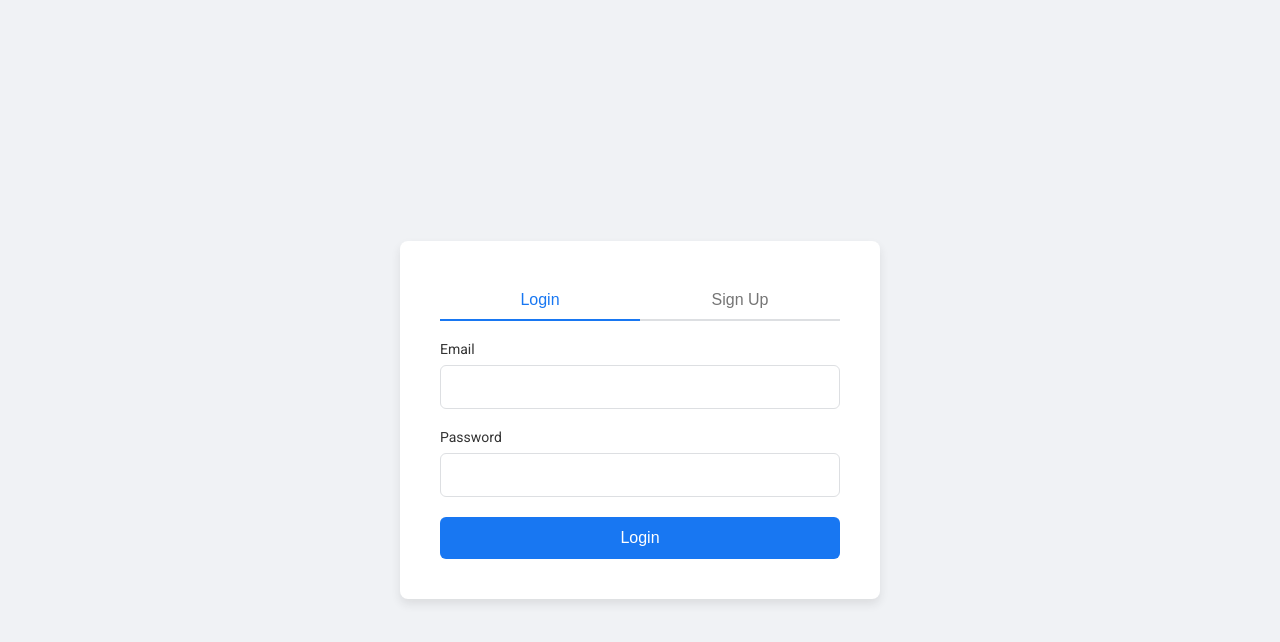
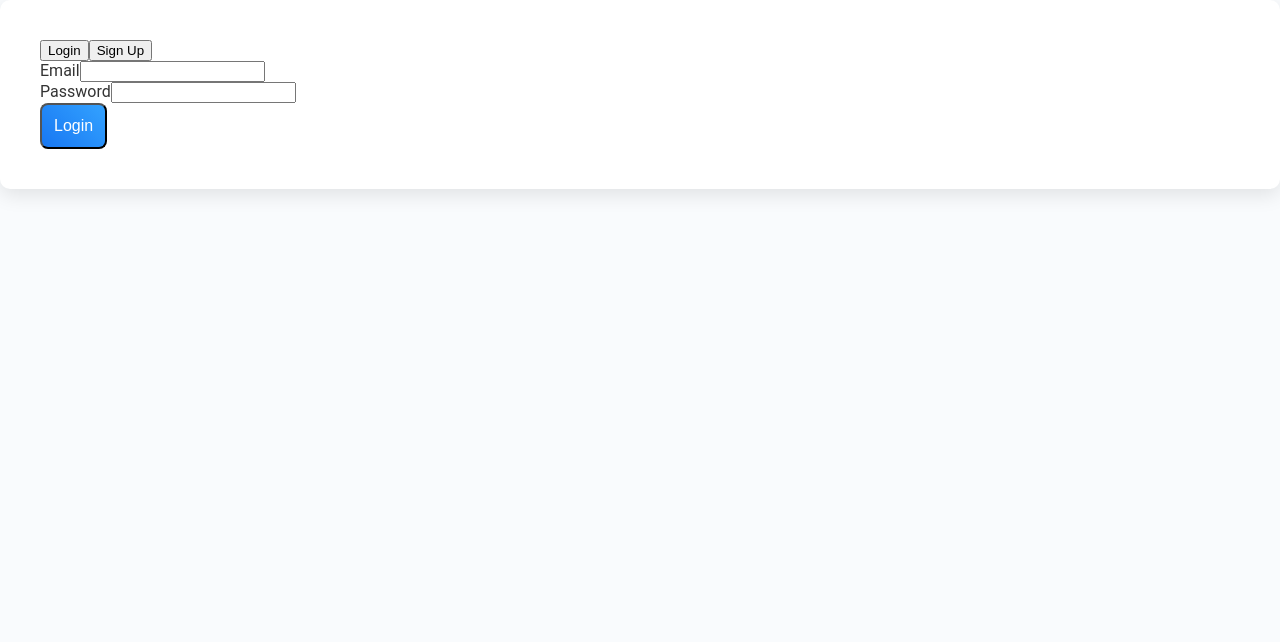
Before and after one commit to Rk1805/DSA_Project_BlockChain, a React (Vite) app in the folder frontend/: page /signup in a window 1280 px wide. Shown: the top 642 px of the page. Built offline with nearby package versions, Linux system fonts and the light colour scheme.

Commit message:
Interactive functions added in css

```diff
--- a/frontend/src/components/Signup.css
+++ b/frontend/src/components/Signup.css
@@ -1,18 +1,15 @@
-@import url('https://fonts.googleapis.com/css2?family=Roboto:wght@300;400;500&display=swap');
-
 :root {
-  --bg-color: #f0f2f5;
-  --card-bg-color: white;
+  /* Updated Colors */
+  --bg-color: #f9fbfd;
+  --card-bg-color: #ffffff;
   --text-color: #333;
   --text-secondary-color: #757575;
-  --border-color: #dddfe2;
-  --primary-color: #1877f2;
-  --primary-hover-color: #166fe5;
-  --google-btn-bg: white;
-  --google-btn-hover-bg: #f8f9fa;
+  --border-color: #d0d3d8;
+  --primary-color: linear-gradient(45deg, #1877f2, #33a2ff);
+  --primary-hover-color: #4893ff;
   --sidebar-bg-color: #ffffff;
-  --sidebar-hover-bg-color: #f0f2f5;
-  --sidebar-active-bg-color: #e4e6eb;
+  --sidebar-hover-bg-color: #eaf2ff;
+  --sidebar-active-bg-color: #d6e5ff;
 }
 
 .dark-mode {
@@ -21,10 +18,8 @@
   --text-color: #e4e6eb;
   --text-secondary-color: #b0b3b8;
   --border-color: #3e4042;
-  --primary-color: #2663b4;
-  --primary-hover-color: #4893ff;
-  --google-btn-bg: #0f0c0f;
-  --google-btn-hover-bg: #4e4f50;
+  --primary-color: linear-gradient(45deg, #2663b4, #3f81ff);
+  --primary-hover-color: #66a3ff;
   --sidebar-bg-color: #242526;
   --sidebar-hover-bg-color: #3a3b3c;
   --sidebar-active-bg-color: #4e4f50;
@@ -39,338 +34,62 @@ body {
   transition: background-color 0.3s ease, color 0.3s ease;
 }
 
-.auth-container, .dashboard-container {
-  display: flex;
-  justify-content: center;
-  align-items: center;
-  min-height: 100vh;
-  padding: 20px;
-  background-color: var(--bg-color);
-}
-
 .auth-card, .dashboard-card {
-  background-color: var(--card-bg-color);
-  border-radius: 8px;
-  box-shadow: 0 5px 10px rgba(40, 36, 36, 0.1);
-  width: 100%;
-  max-width: 400px;
+  background: var(--card-bg-color);
+  border-radius: 10px;
+  box-shadow: 0 6px 20px rgba(0, 0, 0, 0.1);
   padding: 40px;
-  transition: background-color 0.3s ease;
-}
-
-.auth-tabs, .dashboard-tabs {
-  display: flex;
-  margin-bottom: 20px;
-}
-
-.auth-tab, .dashboard-tab {
-  flex: 1;
-  padding: 10px;
-  font-size: 16px;
-  font-weight: 500;
-  background: none;
-  border: none;
-  border-bottom: 2px solid var(--border-color);
-  color: var(--text-secondary-color);
-  cursor: pointer;
-  transition: all 0.3s ease;
-}
-
-.auth-tab.active, .dashboard-tab.active {
-  border-bottom-color: var(--primary-color);
-  color: var(--primary-color);
-}
-
-.form-group {
-  margin-bottom: 20px;
-}
-
-label {
-  display: block;
-  margin-bottom: 8px;
-  font-size: 14px;
-  color: var(--text-color);
-}
-
-input {
-  width: 100%;
-  padding: 12px;
-  border: 1px solid var(--border-color);
-  border-radius: 6px;
-  font-size: 16px;
-  box-sizing: border-box;
-  transition: border-color 0.3s ease;
-  background-color: var(--card-bg-color);
-  color: var(--text-color);
-}
-
-input:focus {
-  border-color: var(--primary-color);
-  outline: none;
+  transition: background-color 0.3s ease, box-shadow 0.3s ease;
 }
 
 .submit-btn, .add-project-button {
-  width: 100%;
+  background: var(--primary-color);
+  color: #ffffff;
+  border-radius: 8px;
   padding: 12px;
-  background-color: var(--primary-color);
-  color: white;
-  border: none;
-  border-radius: 6px;
   font-size: 16px;
   font-weight: 500;
   cursor: pointer;
-  transition: background-color 0.3s ease;
+  transition: transform 0.2s, box-shadow 0.2s;
 }
 
 .submit-btn:hover, .add-project-button:hover {
-  background-color: var(--primary-hover-color);
-}
-
-.dark-mode-toggle {
-  position: fixed;
-  top: 20px;
-  right: 20px;
-  background-color: var(--card-bg-color);
-  color: var(--text-color);
-  border: 1px solid var(--border-color);
-  border-radius: 50%;
-  width: 40px;
-  height: 40px;
-  display: flex;
-  align-items: center;
-  justify-content: center;
-  cursor: pointer;
-  transition: all 0.3s ease;
-  z-index: 1000;
-}
-
-.dark-mode-toggle:hover {
-  background-color: var(--border-color);
-}
-
-.dark-mode-toggle svg {
-  width: 20px;
-  height: 20px;
-}
-
-.loading-spinner {
-  display: inline-block;
-  width: 20px;
-  height: 20px;
-  border: 2px solid rgba(255, 255, 255, 0.3);
-  border-radius: 50%;
-  border-top-color: #ffffff;
-  animation: spin 1s ease-in-out infinite;
-}
-
-@keyframes spin {
-  to { transform: rotate(360deg); }
-}
-
-.submit-btn:disabled {
-  opacity: 0.7;
-  cursor: not-allowed;
-}
-
-.password-input {
-  position: relative;
-}
-
-.password-toggle {
-  position: absolute;
-  right: 10px;
-  top: 50%;
-  transform: translateY(-50%);
-  background: none;
-  border: none;
-  cursor: pointer;
-}
-
-.eye-icon {
-  width: 20px;
-  height: 20px;
-  color: var(--text-secondary-color);
-}
-
-/* Dashboard specific styles */
-.dashboard-container {
-  display: flex;
-  flex-direction: row;
-  align-items: flex-start;
-  justify-content: flex-start;
-  min-height: 100vh;
-  padding: 0;
-}
-
-.sidebar {
-  width: 250px;
-  height: 100vh;
-  background-color: var(--sidebar-bg-color);
-  padding: 20px;
-  display: flex;
-  flex-direction: column;
-  justify-content: space-between;
-}
-
-.sidebar-top, .sidebar-bottom {
-  display: flex;
-  flex-direction: column;
+  transform: translateY(-2px);
+  box-shadow: 0 8px 16px rgba(24, 119, 242, 0.4);
 }
 
 .sidebar-button {
-  display: flex;
-  align-items: center;
-  padding: 10px;
+  padding: 10px 15px;
   margin-bottom: 10px;
-  border: none;
-  background: none;
+  border-radius: 8px;
   color: var(--text-color);
-  cursor: pointer;
-  transition: background-color 0.3s ease;
+  transition: background-color 0.3s ease, transform 0.2s;
 }
 
 .sidebar-button:hover {
   background-color: var(--sidebar-hover-bg-color);
-}
-
-.sidebar-button.active {
-  background-color: var(--sidebar-active-bg-color);
-}
-
-.sidebar-button svg {
-  margin-right: 10px;
-}
-
-.main-content {
-  flex-grow: 1;
-  padding: 20px;
-  overflow-y: auto;
-  height: 100vh;
-}
-
-.main-header {
-  display: flex;
-  justify-content: space-between;
-  align-items: center;
-  margin-bottom: 20px;
-}
-
-.dashboard-title {
-  font-size: 24px;
-  font-weight: 500;
-}
-
-.project-grid {
-  display: grid;
-  grid-template-columns: repeat(auto-fill, minmax(250px, 1fr));
-  gap: 20px;
+  transform: translateX(5px);
 }
 
 .project-card {
   background-color: var(--card-bg-color);
   border-radius: 8px;
   padding: 20px;
-  box-shadow: 0 2px 4px rgba(0, 0, 0, 0.1);
-  cursor: pointer;
+  box-shadow: 0 4px 10px rgba(0, 0, 0, 0.1);
   transition: transform 0.3s ease, box-shadow 0.3s ease;
 }
 
 .project-card:hover {
-  transform: translateY(-5px);
-  box-shadow: 0 4px 8px rgba(0, 0, 0, 0.2);
-}
-
-.project-card h3 {
-  margin-top: 0;
-  margin-bottom: 10px;
-}
-
-.no-projects {
-  text-align: center;
-  color: var(--text-secondary-color);
-  margin-top: 40px;
-}
-
-.modal-overlay {
-  position: fixed;
-  top: 0;
-  left: 0;
-  right: 0;
-  bottom: 0;
-  background-color: rgba(0, 0, 0, 0.5);
-  display: flex;
-  justify-content: center;
-  align-items: center;
-  z-index: 1000;
-}
-
-.modal-content {
-  background-color: var(--card-bg-color);
-  padding: 20px;
-  border-radius: 8px;
-  width: 90%;
-  max-width: 500px;
-}
-
-.modal-header {
-  display: flex;
-  justify-content: space-between;
-  align-items: center;
-  margin-bottom: 20px;
+  transform: translateY(-8px);
+  box-shadow: 0 8px 16px rgba(0, 0, 0, 0.15);
 }
 
 .close-button {
-  background: none;
-  border: none;
   font-size: 24px;
-  cursor: pointer;
-  color: var(--text-color);
+  color: var(--primary-hover-color);
+  transition: color 0.3s;
 }
 
-.modal-footer {
-  display: flex;
-  justify-content: flex-end;
-  margin-top: 20px;
+.close-button:hover {
+  color: var(--primary-color);
 }
-
-.cancel-button, .submit-button {
-  padding: 10px 20px;
-  border: none;
-  border-radius: 4px;
-  cursor: pointer;
-  transition: background-color 0.3s ease;
-}
-
-.cancel-button {
-  background-color: var(--border-color);
-  color: var(--text-color);
-  margin-right: 10px;
-}
-
-.submit-button {
-  background-color: var(--primary-color);
-  color: white;
-}
-
-.cancel-button:hover {
-  background-color: var(--sidebar-hover-bg-color);
-}
-
-.submit-button:hover {
-  background-color: var(--primary-hover-color);
-}
-
-@media (max-width: 768px) {
-  .dashboard-container {
-    flex-direction: column;
-  }
-
-  .sidebar {
-    width: 100%;
-    height: auto;
-  }
-
-  .main-content {
-    height: auto;
-  }
-}
```
